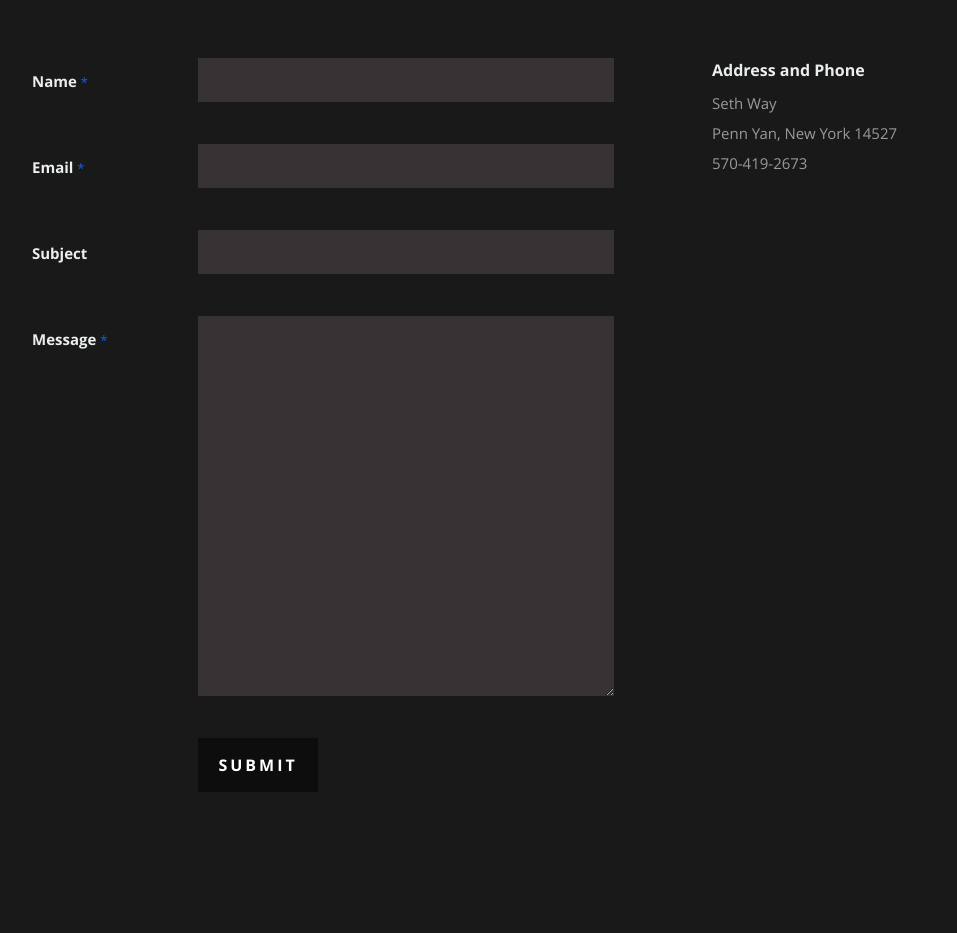
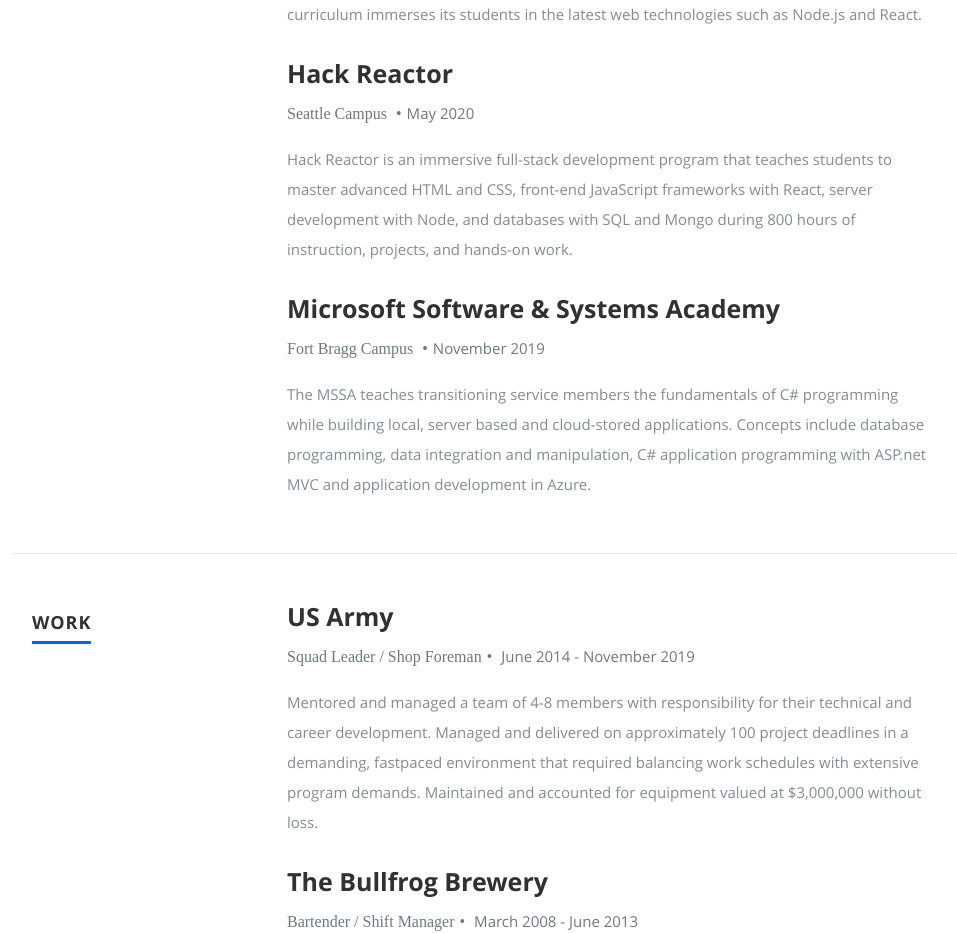
Before and after one commit to seth-way/portfolio, a React (Create React App) app: page / in a window 1280 px wide. Shown: the part 1642-2575 px from the top of the page, without its empty margins (118-1075 px from the left). Built offline with nearby package versions, Linux system fonts and the light colour scheme; a web font is replaced by a local one.

Commit message:
add dependencies

```diff
--- a/package.json
+++ b/package.json
@@ -7,12 +7,17 @@
     "@testing-library/jest-dom": "^5.16.5",
     "@testing-library/react": "^13.4.0",
     "@testing-library/user-event": "^13.5.0",
+    "anix": "^1.3.7",
+    "atob": "^2.1.2",
     "emailjs-com": "^3.2.0",
+    "jquery": "^3.6.2",
     "particles-bg": "^2.5.5",
     "react": "^18.2.0",
     "react-dom": "^18.2.0",
     "react-ga": "^3.3.1",
     "react-scripts": "5.0.1",
+    "react-scroll": "^1.8.9",
+    "request": "^2.88.2",
     "web-vitals": "^2.1.4"
   },
   "scripts": {
--- a/public/index.html
+++ b/public/index.html
@@ -7,7 +7,7 @@
       name="viewport"
       content="width=device-width, initial-scale=1, shrink-to-fit=no"
     />
-
+    <meta name="theme-color" content="#000000" />
     <meta
       name="description"
       content="Web site created using create-react-app"
@@ -57,10 +57,10 @@
       src="js/jquery-migrate-1.2.1.min.js"
     ></script>
 
-    <script src="js/jquery.flexslider.js"></script>
-    <script src="js/waypoints.js"></script>
-    <script src="js/jquery.fittext.js"></script>
-    <script src="js/magnific-popup.js"></script>
-    <script src="js/init.js"></script>
+    <script src="js/jquery.flexslider.js" type="text/javascript"></script>
+    <script src="js/waypoints.js" type="text/javascript"></script>
+    <script src="js/jquery.fittext.js" type="text/javascript"></script>
+    <script src="js/magnific-popup.js" type="text/javascript"></script>
+    <script src="js/init.js" type="text/javascript"></script>
   </body>
 </html>
--- a/public/js/init.js
+++ b/public/js/init.js
@@ -1,116 +1,110 @@
-
 /*-----------------------------------------------------------------------------------
 /*
 /* Init JS
 /*
 -----------------------------------------------------------------------------------*/
 
- jQuery(document).ready(function($) {
-
+jQuery(document).ready(function ($) {
   /*----------------------------------------------------*/
   /* FitText Settings
 ------------------------------------------------------ */
 
-    setTimeout(function() {
-	   $('h1.responsive-headline').fitText(1, { minFontSize: '40px', maxFontSize: '90px' });
+  setTimeout(function () {
+    $('h1.responsive-headline').fitText(1, {
+      minFontSize: '40px',
+      maxFontSize: '90px',
+    });
   }, 100);
-
 
   /*----------------------------------------------------*/
   /* Smooth Scrolling
 ------------------------------------------------------ */
 
-   $('.smoothscroll').on('click',function (e) {
+  $('.smoothscroll').on('click', function (e) {
     e.preventDefault();
-
+    console.log('smoothscroll clicked....');
     var target = this.hash,
       $target = $(target);
 
-	    $('html, body').stop().animate({
-	        'scrollTop': $target.offset().top
-	    }, 800, 'swing', function () {
+    $('html, body')
+      .stop()
+      .animate(
+        {
+          scrollTop: $target.offset().top,
+        },
+        800,
+        'swing',
+        function () {
           window.location.hash = target;
+        }
+      );
   });
-	});
-
 
   /*----------------------------------------------------*/
   /* Highlight the current section in the navigation bar
 ------------------------------------------------------*/
 
-	var sections = $("section");
-	var navigation_links = $("#nav-wrap a");
+  var sections = $('section');
+  var navigation_links = $('#nav-wrap a');
 
   sections.waypoint({
+    handler: function (event, direction) {
+      var active_section;
+      console.log('scroll recognized...');
+      active_section = $(this);
+      if (direction === 'up') active_section = active_section.prev();
 
-      handler: function(event, direction) {
+      var active_link = $(
+        '#nav-wrap a[href="#' + active_section.attr('id') + '"]'
+      );
 
-		   var active_section;
-
-			active_section = $(this);
-			if (direction === "up") active_section = active_section.prev();
-
-			var active_link = $('#nav-wrap a[href="#' + active_section.attr("id") + '"]');
-
-         navigation_links.parent().removeClass("current");
-			active_link.parent().addClass("current");
-
+      navigation_links.parent().removeClass('current');
+      active_link.parent().addClass('current');
     },
-		offset: '35%'
-
+    offset: '35%',
   });
-
 
   /*----------------------------------------------------*/
   /*	Make sure that #header-background-image height is
 /* equal to the browser height.
 ------------------------------------------------------ */
 
-   $('header').css({ 'height': $(window).height() });
-   $(window).on('resize', function() {
-
-        $('header').css({ 'height': $(window).height() });
-        $('body').css({ 'width': $(window).width() })
+  $('header').css({ height: $(window).height() });
+  $(window).on('resize', function () {
+    $('header').css({ height: $(window).height() });
+    $('body').css({ width: $(window).width() });
   });
-
 
   /*----------------------------------------------------*/
   /*	Fade In/Out Primary Navigation
 ------------------------------------------------------*/
 
-   $(window).on('scroll', function() {
-
+  $(window).on('scroll', function () {
     var h = $('header').height();
     var y = $(window).scrollTop();
     var nav = $('#nav-wrap');
 
-	   if ( (y > h*.20) && (y < h) && ($(window).outerWidth() > 768 ) ) {
+    if (y > h * 0.2 && y < h && $(window).outerWidth() > 768) {
       nav.fadeOut('fast');
-	   }
-      else {
-         if (y < h*.20) {
+    } else {
+      if (y < h * 0.2) {
         nav.removeClass('opaque').fadeIn('fast');
-         }
-         else {
+      } else {
         nav.addClass('opaque').fadeIn('fast');
       }
     }
-
   });
-
 
   /*----------------------------------------------------*/
   /*	Modal Popup
 ------------------------------------------------------*/
 
   $('.item-wrap a').magnificPopup({
-
-       type:'inline',
+    type: 'inline',
     fixedContentPos: false,
     removalDelay: 200,
     showCloseBtn: false,
-       mainClass: 'mfp-fade'
-
+    mainClass: 'mfp-fade',
   });
 
   $(document).on('click', '.popup-modal-dismiss', function (e) {
@@ -118,13 +112,12 @@
     $.magnificPopup.close();
   });
 
-
   /*----------------------------------------------------*/
   /*	Flexslider
 /*----------------------------------------------------*/
   $('.flexslider').flexslider({
-      namespace: "flex-",
-      controlsContainer: ".flex-container",
+    namespace: 'flex-',
+    controlsContainer: '.flex-container',
     animation: 'slide',
     controlNav: true,
     directionNav: false,
@@ -138,8 +131,7 @@
   /*	contact form
 ------------------------------------------------------*/
 
-   $('form#contactForm button.submit').click(function() {
-
+  $('form#contactForm button.submit').click(function () {
     $('#image-loader').fadeIn();
 
     return true;
--- a/src/App.js
+++ b/src/App.js
@@ -2,20 +2,23 @@
 import ReactGA from 'react-ga';
 import Header from './Components/Header';
 import AboutMe from './Components/AboutMe';
+import Resume from './Components/Resume';
 import Contact from './Components/Contact';
 
-function App() {
+const App = () => {
   useEffect(() => {
     ReactGA.initialize('UA-110570651-1');
     ReactGA.pageview(window.location.pathname);
   }, []);
+
   return (
     <div className='App'>
       <Header />
       <AboutMe />
+      <Resume />
       <Contact />
     </div>
   );
-}
+};
 
 export default App;
--- a/src/Components/Header.js
+++ b/src/Components/Header.js
@@ -2,7 +2,7 @@
 import ParticlesBg from 'particles-bg';
 import { main } from '../Resources/personalInfo';
 
-const Header = () => {
+function Header() {
   const { linkedIn, github, name, description } = main;
   const firstName = name.split(' ')[0];
 
@@ -82,6 +82,6 @@
       </p>
     </header>
   );
-};
+}
 
 export default Header;
--- a/src/Components/Resume.js
+++ b/src/Components/Resume.js
@@ -0,0 +1,103 @@
+import React, { Component } from 'react';
+import { resume } from '../Resources/personalInfo';
+
+const getRandomColor = () => {
+  var letters = '0123456789ABCDEF';
+  var color = '#';
+  for (var i = 0; i < 6; i++) {
+    color += letters[Math.floor(Math.random() * 16)];
+  }
+  return color;
+};
+
+const Resume = () => {
+  const { skillmessage, education, work, skills } = resume;
+
+  const educationSection = education.map(section => {
+    return (
+      <div key={section.school}>
+        <h3>{section.school}</h3>
+        <p className='info'>
+          {section.degree} <span>&bull;</span>
+          <em className='date'>{section.graduated}</em>
+        </p>
+        <p>{section.description}</p>
+      </div>
+    );
+  });
+
+  const workSection = work.map(job => {
+    return (
+      <div key={job.company}>
+        <h3>{job.company}</h3>
+        <p className='info'>
+          {job.title}
+          <span>&bull;</span> <em className='date'>{job.years}</em>
+        </p>
+        <p>{job.description}</p>
+      </div>
+    );
+  });
+
+  const skillsSection = skills.map(skill => {
+    var className = 'bar-expand ' + skill.name.toLowerCase();
+    return (
+      <li key={skill.name}>
+        <span
+          style={{
+            width: skill.level,
+            backgroundColor: getRandomColor(),
+          }}
+          className={className}
+        ></span>
+        <em>{skill.name}</em>
+      </li>
+    );
+  });
+
+  return (
+    <section id='resume'>
+      <div className='row education'>
+        <div className='three columns header-col'>
+          <h1>
+            <span>Education</span>
+          </h1>
+        </div>
+
+        <div className='nine columns main-col'>
+          <div className='row item'>
+            <div className='twelve columns'>{educationSection}</div>
+          </div>
+        </div>
+      </div>
+
+      <div className='row work'>
+        <div className='three columns header-col'>
+          <h1>
+            <span>Work</span>
+          </h1>
+        </div>
+
+        <div className='nine columns main-col'>{workSection}</div>
+      </div>
+
+      <div className='row skill'>
+        <div className='three columns header-col'>
+          <h1>
+            <span>Skills</span>
+          </h1>
+        </div>
+
+        <div className='nine columns main-col'>
+          <p>{skillmessage}</p>
+
+          <div className='bars'>
+            <ul className='skills'>{skillsSection}</ul>
+          </div>
+        </div>
+      </div>
+    </section>
+  );
+};
+
+export default Resume;
```
Also changed, not shown: 1 other file (tests, documents, lock files or other folders). Lines whose indentation alone changed are shown as unchanged.
